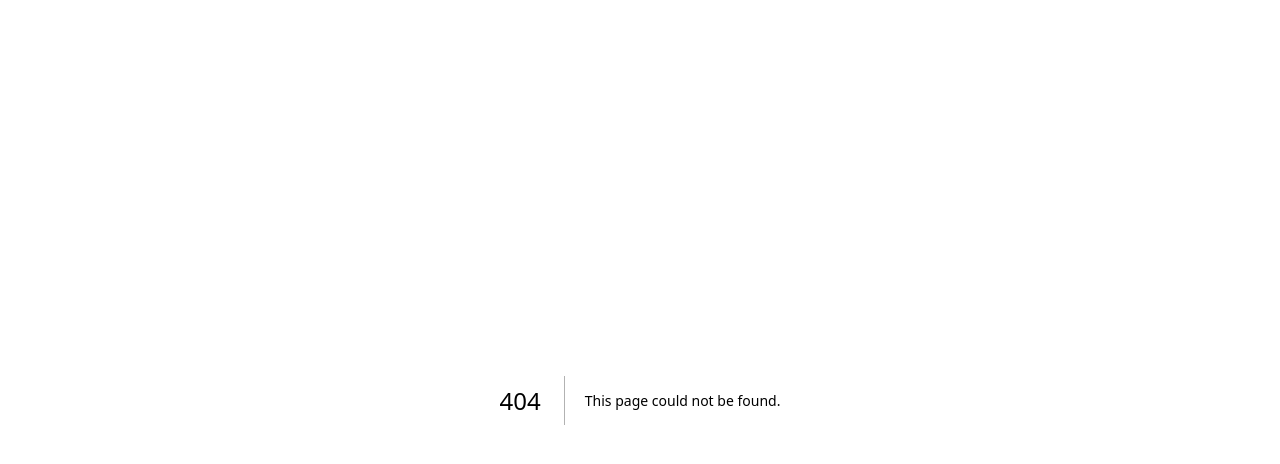
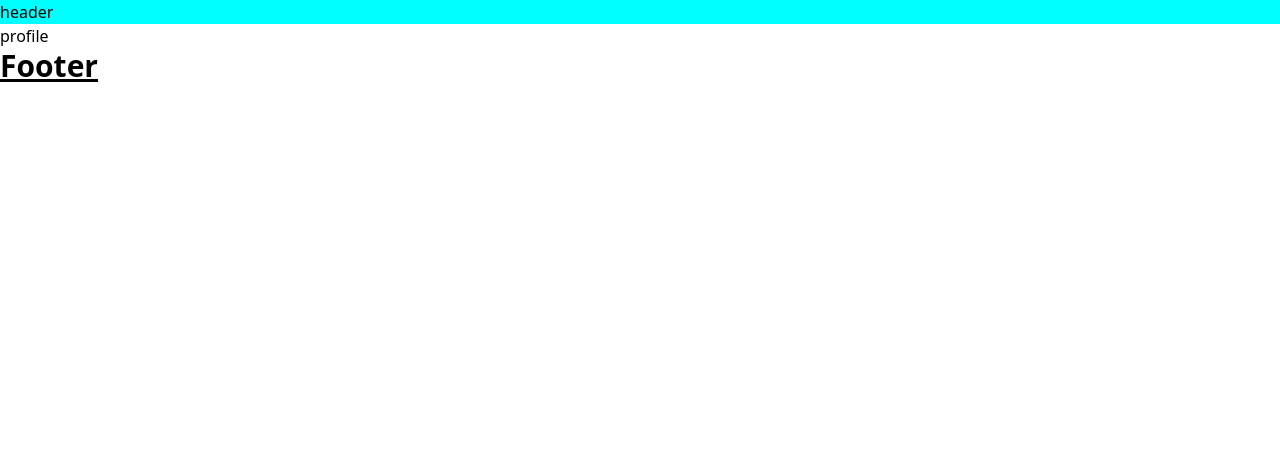
Before and after one commit to mujibqoribulll/belajar-next.js, a Next.js app: page /profile in a window 1280 px wide. Before the commit this address had no page. Shown: the top 464 px of the page. Built offline with nearby package versions, Linux system fonts and the light colour scheme.

Commit message:
🎉 feat: tugas hari ke-5

```diff
--- /dev/null
+++ b/components/layout/index.js
@@ -0,0 +1,23 @@
+import Header from "../header";
+import Footer from "../footer";
+import Head from "next/head";
+
+export default function Layout(props) {
+  const { children, metaTitle, metaDescription } = props;
+  return (
+    <div>
+      <Head>
+        <title>Create Next App - {metaTitle || 'qoribul'}</title>
+        <meta
+          name="description"
+          content={metaDescription || "Generated by create next app"}
+        />
+        <meta name="viewport" content="width=device-width, initial-scale=1" />
+        <link rel="icon" href="/favicon.ico" />
+      </Head>
+      <Header />
+      {children}
+      <Footer />
+    </div>
+  );
+}
--- a/pages/index.js
+++ b/pages/index.js
@@ -1,18 +1,11 @@
-import Head from "next/head";
-import Image from "next/image";
-import localFont from "next/font/local";
-import styles from "@/styles/Home.module.css";
-import Header from "@/components/header";
-import Footer from "@/components/footer";
-import Content from "@/components/content";
-
+import Layout from "@/components/layout";
 
 export default function Home() {
   return (
     <>
-      <Header />
-      <Content />
-      <Footer />
+      <Layout metaTitle={"next js"} metaDescription={"belajar next js"}>
+        Content
+      </Layout>
     </>
   );
 }
--- /dev/null
+++ b/pages/profile.js
@@ -0,0 +1,9 @@
+import Layout from "@/components/layout";
+
+export default function Profile() {
+  return (
+    <Layout>
+      <p>profile</p>
+    </Layout>
+  );
+}
```
